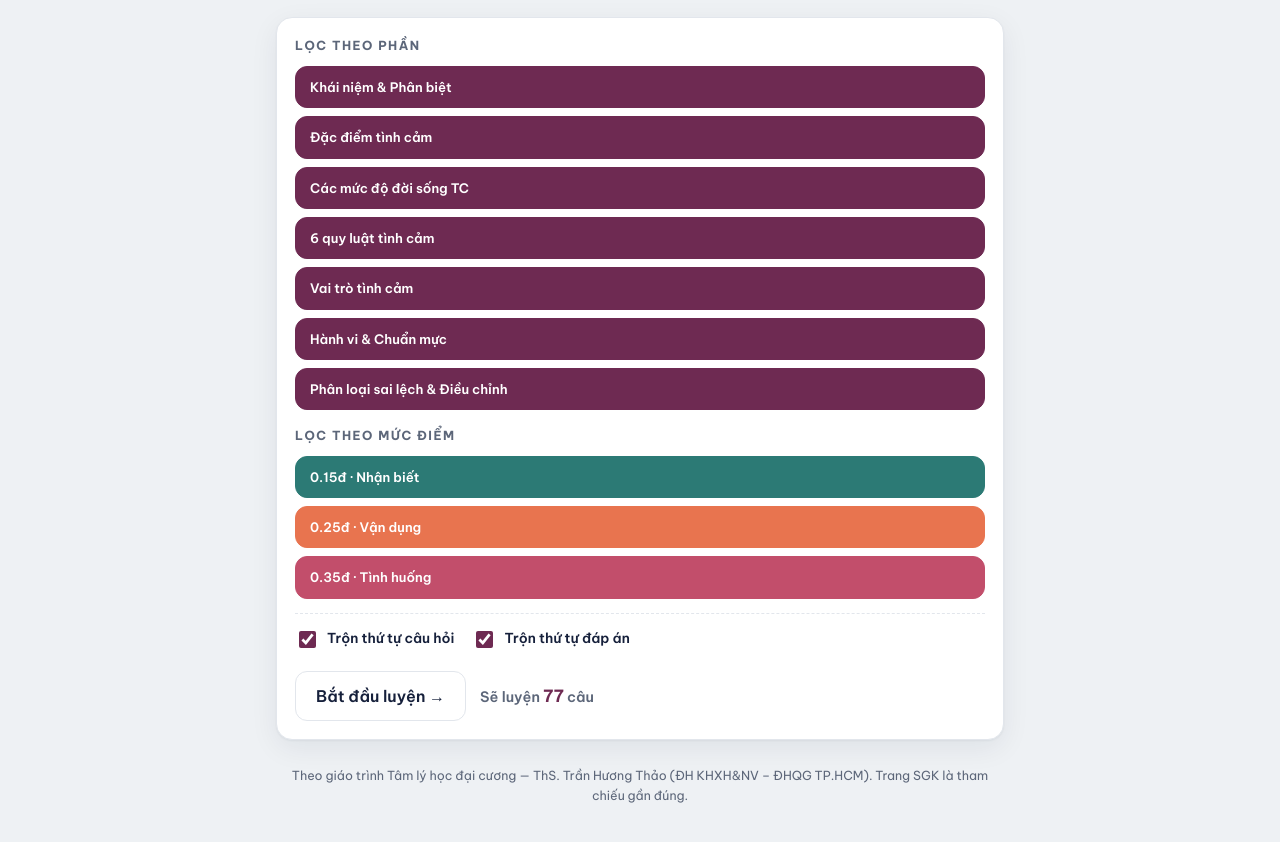
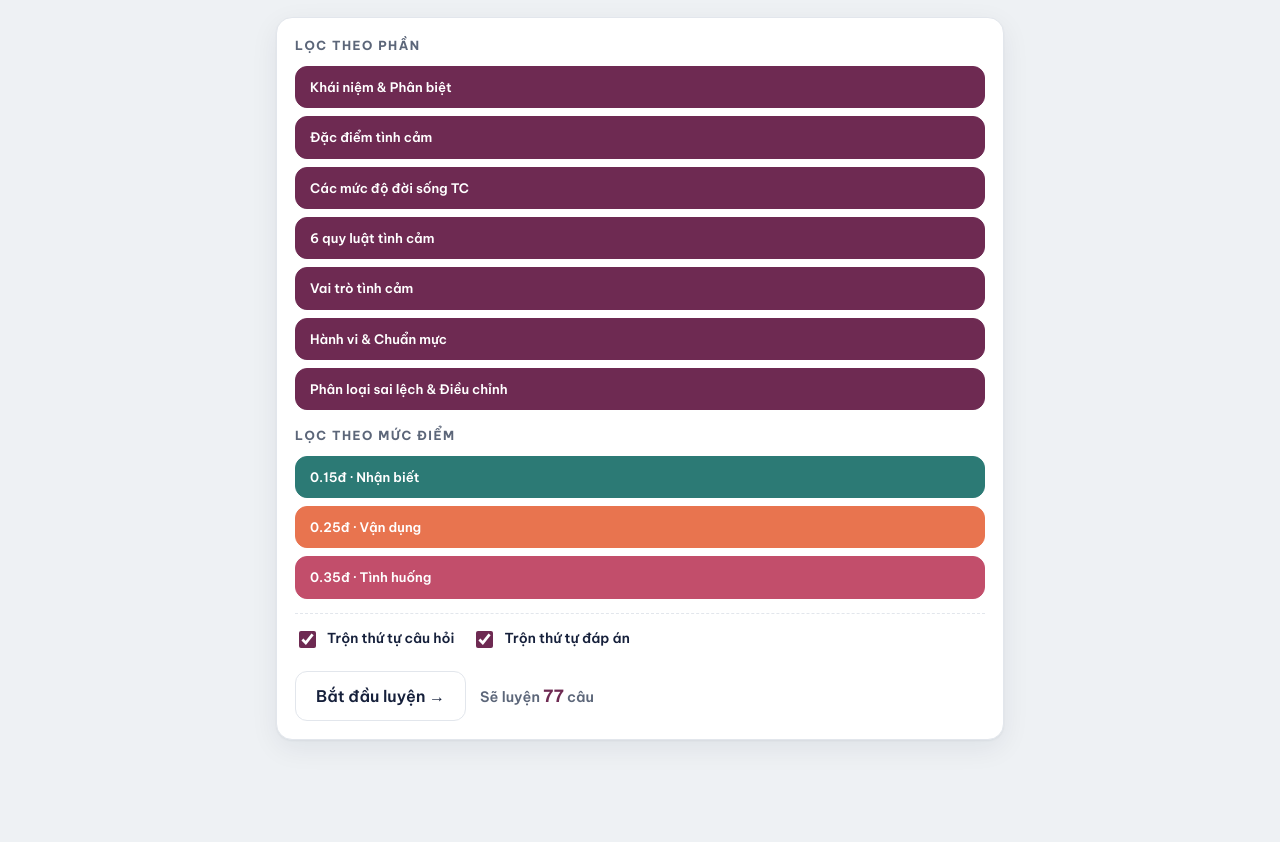
Before and after one commit to tuanairesearch/on-tldc-hcmus, a website built with Vite: page src/data/Data/Chương 5/Quiz_Chuong5_XucCam_TinhCam_SaiLechHanhVi.html in a window 1280 px wide. Shown: the part 186-1028 px from the top of the page. Built offline with nearby package versions, Linux system fonts and the light colour scheme.

Commit message:
Thay doi trang gioi thieu thong tin

```diff
--- a/src/data/Data/Chương 5/Quiz_Chuong5_XucCam_TinhCam_SaiLechHanhVi.html
+++ b/src/data/Data/Chương 5/Quiz_Chuong5_XucCam_TinhCam_SaiLechHanhVi.html
@@ -148,7 +148,6 @@ footer{text-align:center;color:var(--muted);font-size:.78rem;margin-top:26px}
         <span class="count">Sẽ luyện <b id="preCount">0</b> câu</span>
       </div>
     </div>
-    <footer>Theo giáo trình Tâm lý học đại cương — ThS. Trần Hương Thảo (ĐH KHXH&amp;NV – ĐHQG TP.HCM). Trang SGK là tham chiếu gần đúng.</footer>
   </section>
 
   <!-- ===== QUIZ SCREEN ===== -->
--- a/src/main.js
+++ b/src/main.js
@@ -411,8 +411,6 @@ function renderAbout() {
         truy cập tại <a href="https://tldc.tuanairesearch.com" target="_blank" rel="noopener">tldc.tuanairesearch.com</a>.</p>
 
       <h2>Nguồn tài liệu</h2>
-      <p>Nội dung soạn dựa trên giáo trình <i>Tâm lý học đại cương</i> của
-        <b>ThS. Trần Hương Thảo</b> <span class="muted"></span>.</p>
 
       <h2>Các trang quiz theo chương</h2>
       ${unlocked ? `<p>📄 ${link('de-goc-cau-hoi-trac-nghiem.pdf', 'Đề gốc (PDF) — 278 câu trắc nghiệm')}</p>` : ''}
```
Also changed, not shown: public/nguon/chuong-5-xuc-cam-tinh-cam.html (+0 -1 lines), README.md.
